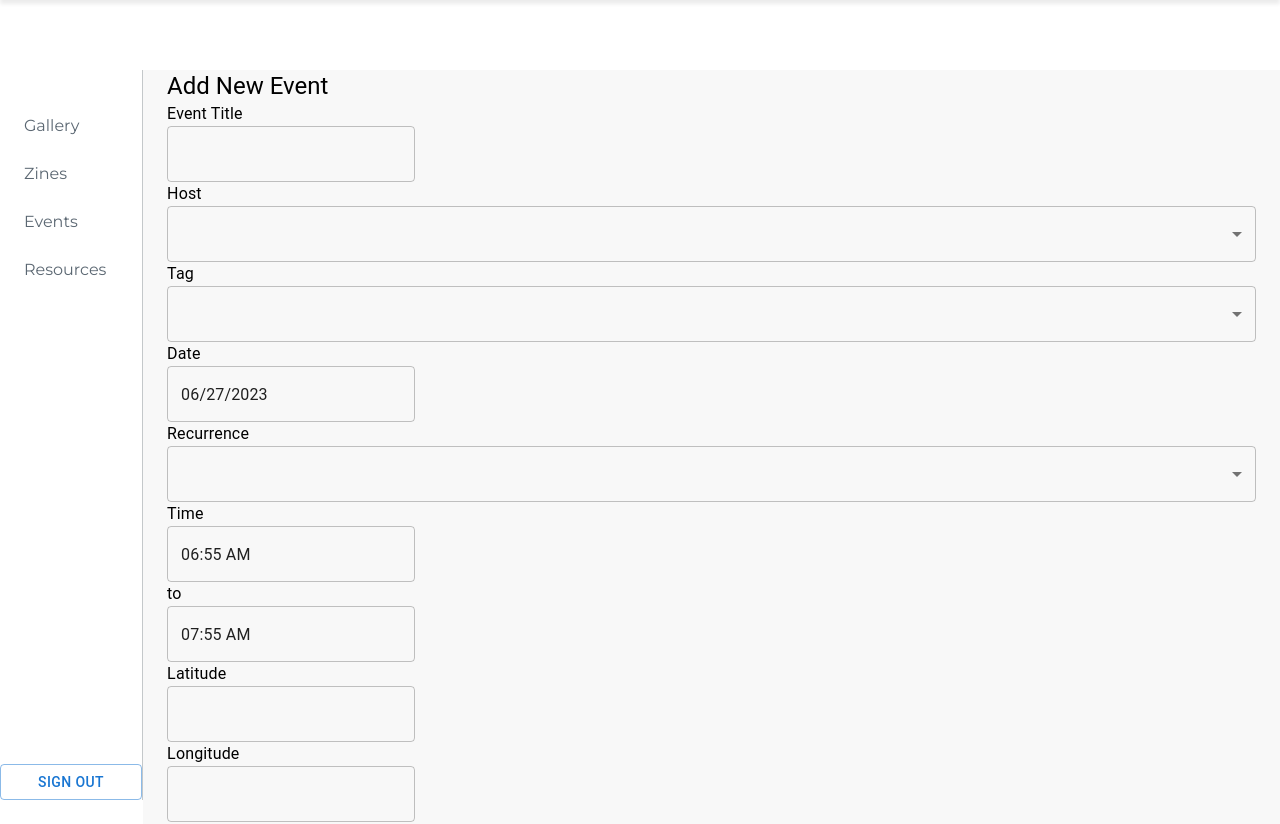
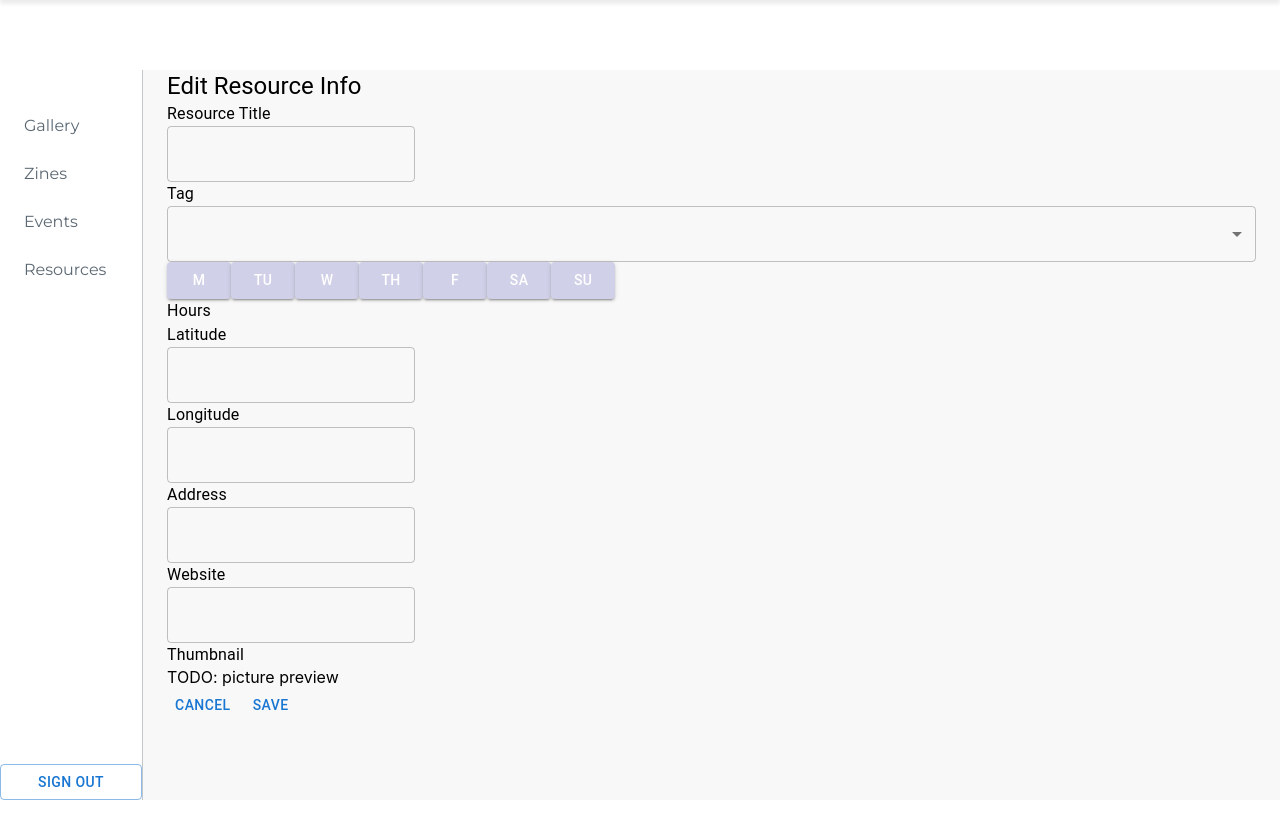
Before and after one commit to lablueprint/skid-row-arts-alliance, a React (Create React App) app in the folder website/: page /resources/add in a window 1280 px wide. Shown: the top 824 px of the page. After the commit the page ends 800 px from the top, so only its background shows below. Built offline with nearby package versions, Linux system fonts and the light colour scheme; sample sign-in values are in the browser's storage.

Commit message:
added working selected days button

```diff
--- a/website/src/Pages/ResourcesPage/AddResourcePage.jsx
+++ b/website/src/Pages/ResourcesPage/AddResourcePage.jsx
@@ -3,10 +3,10 @@ import {
   Box, Button, Container, FormControl, MenuItem, Select, TextField, Typography,
 } from '@mui/material';
 import { useNavigate } from 'react-router-dom';
-import { AdapterDayjs } from '@mui/x-date-pickers/AdapterDayjs';
-import { LocalizationProvider } from '@mui/x-date-pickers/LocalizationProvider';
-import { DatePicker, TimePicker } from '@mui/x-date-pickers';
-import dayjs from 'dayjs';
+// import { AdapterDayjs } from '@mui/x-date-pickers/AdapterDayjs';
+// import { LocalizationProvider } from '@mui/x-date-pickers/LocalizationProvider';
+// import { DatePicker, TimePicker } from '@mui/x-date-pickers';
+// import dayjs from 'dayjs';
 import { useSelector } from 'react-redux';
 import axios from 'axios';
 
@@ -16,30 +16,30 @@ function AddResourcePage() {
   const navigate = useNavigate();
 
   const [title, setTitle] = useState('');
-  const [host, setHost] = useState('');
   const [tag, setTag] = useState('');
-  const [date, setDate] = useState(dayjs());
-  const [recurrence, setRecurrence] = useState('');
-  const [startTime, setStartTime] = useState(dayjs());
-  const [endTime, setEndTime] = useState(dayjs().add(1, 'h'));
+  const [days, setDays] = useState([]);
+  //   const [startTime, setStartTime] = useState(dayjs());
+  //   const [endTime, setEndTime] = useState(dayjs().add(1, 'h'));
   const [latitude, setLatitude] = useState('');
   const [longitude, setLongitude] = useState('');
   const [address, setAddress] = useState('');
-  const [description, setDescription] = useState('');
+  const [website, setWebsite] = useState('');
 
-  const backToEvents = () => {
-    navigate('/events');
+  const updateDays = (num) => {
+    const updatedDaysStatus = [...days];
+    updatedDaysStatus[num] = updatedDaysStatus[num] ? 1 : 0;
+    setDays(updatedDaysStatus);
   };
 
-  const createEvent = async () => {
-    const week = date.week() - date.startOf('month').week() + 1;
+  const backToResources = () => {
+    navigate('/resources');
+  };
+
+  const createResource = async () => {
+    // TODO: update for resources
     const dateDetails = {
-      recurring: recurrence,
-      date: dayjs(date).format('YYYY-MM-DD'),
-      day: date.day(),
-      week,
-      startTime: startTime.format('h:mm a'),
-      endTime: endTime.format('h:mm a'),
+    //   startTime: startTime.format('h:mm a'),
+    //   endTime: endTime.format('h:mm a'),
     };
     const locationDetails = {
       address,
@@ -48,48 +48,30 @@ function AddResourcePage() {
         longitude: Number(longitude),
       },
     };
-    const newEvent = {
+    const newResource = {
       title,
       dateDetails,
       locationDetails,
-      host,
-      description,
       tag,
+      website,
     };
-    await axios.post('http://localhost:4000/event/create', newEvent, {
+    await axios.post('http://localhost:4000/resource/post', newResource, {
       headers: authHeader,
     });
-    backToEvents();
+    backToResources();
   };
 
   return (
     <Container>
       <Box>
-        <Typography variant="h5">Add New Event</Typography>
+        <Typography variant="h5">Edit Resource Info</Typography>
       </Box>
       <Box>
-        <Typography>Event Title</Typography>
+        <Typography>Resource Title</Typography>
         <TextField
           value={title}
           onChange={(e) => setTitle(e.target.value)}
         />
-      </Box>
-      <Box>
-        <Box>
-          <Typography>Host</Typography>
-          <FormControl fullWidth>
-            <Select
-              value={host}
-              onChange={(e) => {
-                setHost(e.target.value);
-              }}
-            >
-              <MenuItem value="Los Angeles Poverty Department">Los Angeles Poverty Department</MenuItem>
-              <MenuItem value="Piece by Piece">Piece by Piece</MenuItem>
-              <MenuItem value="Street Symphony">Street Symphony</MenuItem>
-              <MenuItem value="Urban Voices Project">Urban Voices Project</MenuItem>
-            </Select>
-          </FormControl>
       </Box>
       <Box>
         <Typography>Tag</Typography>
@@ -100,46 +82,77 @@ function AddResourcePage() {
               setTag(e.target.value);
             }}
           >
-              <MenuItem value="visual art">visual art</MenuItem>
-              <MenuItem value="film">film</MenuItem>
-              <MenuItem value="music">music</MenuItem>
-              <MenuItem value="art-related community event">art-related community event</MenuItem>
-              <MenuItem value="performance / theater">performance / theater</MenuItem>
-              <MenuItem value="spoken word">spoken word</MenuItem>
-              <MenuItem value="miscellaneous">miscellaneous</MenuItem>
+            <MenuItem value="food">food</MenuItem>
+            <MenuItem value="shelter">shelter</MenuItem>
+            <MenuItem value="health">health</MenuItem>
+            <MenuItem value="legal services">legal services</MenuItem>
+            <MenuItem value="shower">shower</MenuItem>
+            <MenuItem value="mission">mission</MenuItem>
+            <MenuItem value="social services">social services</MenuItem>
           </Select>
         </FormControl>
       </Box>
+      <Box sx={{ display: 'flex' }}>
+        <Button
+          variant="contained"
+          style={{ backgroundColor: days[0] ? '#4C4C9B' : '#D0D0E8' }}
+          onClick={() => updateDays(0)}
+        >
+          M
+
+        </Button>
+        <Button
+          variant="contained"
+          style={{ backgroundColor: days[1] ? '#4C4C9B' : '#D0D0E8' }}
+          onClick={() => updateDays(1)}
+        >
+          Tu
+
+        </Button>
+        <Button
+          variant="contained"
+          style={{ backgroundColor: days[2] ? '#4C4C9B' : '#D0D0E8' }}
+          onClick={() => updateDays(2)}
+        >
+          W
+
+        </Button>
+        <Button
+          variant="contained"
+          style={{ backgroundColor: days[3] ? '#4C4C9B' : '#D0D0E8' }}
+          onClick={() => updateDays(3)}
+        >
+          Th
+
+        </Button>
+        <Button
+          variant="contained"
+          style={{ backgroundColor: days[4] ? '#4C4C9B' : '#D0D0E8' }}
+          onClick={() => updateDays(4)}
+        >
+          F
+
+        </Button>
+        <Button
+          variant="contained"
+          style={{ backgroundColor: days[5] ? '#4C4C9B' : '#D0D0E8' }}
+          onClick={() => updateDays(5)}
+        >
+          Sa
+
+        </Button>
+        <Button
+          variant="contained"
+          style={{ backgroundColor: days[6] ? '#4C4C9B' : '#D0D0E8' }}
+          onClick={() => updateDays(6)}
+        >
+          Su
+
+        </Button>
       </Box>
       <Box>
-        <Box>
-          <Typography>Date</Typography>
-          <LocalizationProvider dateAdapter={AdapterDayjs}>
-            <DatePicker
-              value={date}
-              onChange={(newDate) => setDate(newDate)}
-            />
-          </LocalizationProvider>
-        </Box>
-        <Box>
-          <Typography>Recurrence</Typography>
-          <FormControl fullWidth>
-            <Select
-              value={recurrence}
-              onChange={(e) => {
-                setRecurrence(e.target.value);
-              }}
-            >
-              <MenuItem value="Does not repeat">Does not repeat</MenuItem>
-              <MenuItem value="Weekly">Weekly</MenuItem>
-              <MenuItem value="Monthly">Monthly</MenuItem>
-            </Select>
-          </FormControl>
-        </Box>
-      </Box>
-      <Box>
-        <Typography>Time</Typography>
-        <Box>
+        <Typography>Hours</Typography>
+        {/* <Box>
           <LocalizationProvider dateAdapter={AdapterDayjs}>
             <TimePicker
               value={startTime}
@@ -155,7 +168,7 @@ function AddResourcePage() {
               onChange={(newTime) => setEndTime(newTime)}
             />
           </LocalizationProvider>
-        </Box>
+        </Box> */}
       </Box>
       <Box>
         <Box>
@@ -181,15 +194,19 @@ function AddResourcePage() {
         />
       </Box>
       <Box>
-        <Typography>Description</Typography>
+        <Typography>Website</Typography>
         <TextField
-          value={description}
-          onChange={(e) => setDescription(e.target.value)}
+          value={website}
+          onChange={(e) => setWebsite(e.target.value)}
         />
       </Box>
       <Box>
-        <Button onClick={() => backToEvents()}>Cancel</Button>
-        <Button onClick={() => createEvent()}>Save</Button>
+        <Typography>Thumbnail</Typography>
+        TODO: picture preview
+      </Box>
+      <Box>
+        <Button onClick={() => backToResources()}>Cancel</Button>
+        <Button onClick={() => createResource()}>Save</Button>
       </Box>
     </Container>
   );
--- a/website/src/Pages/ResourcesPage/EditResourcePage.jsx
+++ b/website/src/Pages/ResourcesPage/EditResourcePage.jsx
@@ -3,17 +3,17 @@ import {
   Box, Button, Container, FormControl, MenuItem, Select, TextField, Typography,
 } from '@mui/material';
 import { useLocation, useNavigate } from 'react-router-dom';
-import { AdapterDayjs } from '@mui/x-date-pickers/AdapterDayjs';
-import { LocalizationProvider } from '@mui/x-date-pickers/LocalizationProvider';
-import { DatePicker, TimePicker } from '@mui/x-date-pickers';
-import dayjs from 'dayjs';
+// import { AdapterDayjs } from '@mui/x-date-pickers/AdapterDayjs';
+// import { LocalizationProvider } from '@mui/x-date-pickers/LocalizationProvider';
+// import { TimePicker } from '@mui/x-date-pickers';
+// import dayjs from 'dayjs';
 import { useSelector } from 'react-redux';
 import axios from 'axios';
 
 function EditResourcePage() {
   const location = useLocation();
   const {
-    eventDetails,
+    resourceDetails,
   } = location.state;
 
   const { authHeader } = useSelector((state) => state.sliceAuth);
@@ -21,44 +21,42 @@ function EditResourcePage() {
   const navigate = useNavigate();
 
   const [title, setTitle] = useState('');
-  const [host, setHost] = useState('');
   const [tag, setTag] = useState('');
-  const [date, setDate] = useState(dayjs());
-  const [recurrence, setRecurrence] = useState('');
-  const [startTime, setStartTime] = useState(dayjs());
-  const [endTime, setEndTime] = useState(dayjs().add(1, 'h'));
+  const [days, setDays] = useState([]);
+  //   const [startTime, setStartTime] = useState(dayjs());
+  //   const [endTime, setEndTime] = useState(dayjs().add(1, 'h'));
   const [latitude, setLatitude] = useState('');
   const [longitude, setLongitude] = useState('');
   const [address, setAddress] = useState('');
-  const [description, setDescription] = useState('');
+  const [website, setWebsite] = useState('');
 
   useEffect(() => {
-    setTitle(eventDetails.title);
-    setHost(eventDetails.host);
-    setTag(eventDetails.tag);
-    setDate(dayjs(eventDetails.dateDetails.date));
-    setRecurrence(eventDetails.dateDetails.recurring);
-    setStartTime(dayjs(eventDetails.dateDetails.startTime, 'h:mm a'));
-    setEndTime(dayjs(eventDetails.dateDetails.endTime, 'h:mm a'));
-    setLatitude(eventDetails.locationDetails.coordinates.latitude);
-    setLongitude(eventDetails.locationDetails.coordinates.longitude);
-    setAddress(eventDetails.locationDetails.address);
-    setDescription(eventDetails.description);
+    setTitle(resourceDetails.title);
+    setTag(resourceDetails.tag);
+    setDays(resourceDetails.days);
+    // setStartTime(dayjs(resourceDetails.dateDetails.startTime, 'h:mm a'));
+    // setEndTime(dayjs(resourceDetails.dateDetails.endTime, 'h:mm a'));
+    // setLatitude(resourceDetails.locationDetails.coordinates.latitude);
+    // setLongitude(resourceDetails.locationDetails.coordinates.longitude);
+    // setAddress(resourceDetails.locationDetails.address);
+    // setWebsite(resourceDetails.website);
   }, []);
 
-  const backToEvents = () => {
-    navigate('/events');
+  const updateDays = (num) => {
+    const updatedDaysStatus = [...days];
+    updatedDaysStatus[num] = updatedDaysStatus[num] ? 0 : 1;
+    setDays(updatedDaysStatus);
   };
 
-  const editEvent = async () => {
-    const week = date.week() - date.startOf('month').week() + 1;
+  const backToResources = () => {
+    navigate('/resources');
+  };
+
+  const editResource = async () => {
+    // TODO: update for resources
     const dateDetails = {
-      recurring: recurrence,
-      date: dayjs(date).format('YYYY-MM-DD'),
-      day: date.day(),
-      week,
-      startTime: startTime.format('h:mm a'),
-      endTime: endTime.format('h:mm a'),
+    //   startTime: startTime.format('h:mm a'),
+    //   endTime: endTime.format('h:mm a'),
     };
     const locationDetails = {
       address,
@@ -67,48 +65,30 @@ function EditResourcePage() {
         longitude: Number(longitude),
       },
     };
-    const updatedEvent = {
+    const updatedResource = {
       title,
       dateDetails,
       locationDetails,
-      host,
-      description,
       tag,
+      website,
     };
-    await axios.patch(`http://localhost:4000/event/update/${eventDetails._id}`, updatedEvent, {
+    await axios.patch(`http://localhost:4000/resource/update/${resourceDetails._id}`, updatedResource, {
       headers: authHeader,
     });
-    backToEvents();
+    backToResources();
   };
 
   return (
     <Container>
       <Box>
-        <Typography variant="h5">Edit Event Info</Typography>
+        <Typography variant="h5">Edit Resource Info</Typography>
       </Box>
       <Box>
-        <Typography>Event Title</Typography>
+        <Typography>Resource Title</Typography>
         <TextField
           value={title}
           onChange={(e) => setTitle(e.target.value)}
         />
-      </Box>
-      <Box>
-        <Box>
-          <Typography>Host</Typography>
-          <FormControl fullWidth>
-            <Select
-              value={host}
-              onChange={(e) => {
-                setHost(e.target.value);
-              }}
-            >
-              <MenuItem value="Los Angeles Poverty Department">Los Angeles Poverty Department</MenuItem>
-              <MenuItem value="Piece by Piece">Piece by Piece</MenuItem>
-              <MenuItem value="Street Symphony">Street Symphony</MenuItem>
-              <MenuItem value="Urban Voices Project">Urban Voices Project</MenuItem>
-            </Select>
-          </FormControl>
       </Box>
       <Box>
         <Typography>Tag</Typography>
@@ -119,46 +99,77 @@ function EditResourcePage() {
               setTag(e.target.value);
             }}
           >
-              <MenuItem value="visual art">visual art</MenuItem>
-              <MenuItem value="film">film</MenuItem>
-              <MenuItem value="music">music</MenuItem>
-              <MenuItem value="art-related community event">art-related community event</MenuItem>
-              <MenuItem value="performance / theater">performance / theater</MenuItem>
-              <MenuItem value="spoken word">spoken word</MenuItem>
-              <MenuItem value="miscellaneous">miscellaneous</MenuItem>
+            <MenuItem value="food">food</MenuItem>
+            <MenuItem value="shelter">shelter</MenuItem>
+            <MenuItem value="health">health</MenuItem>
+            <MenuItem value="legal services">legal services</MenuItem>
+            <MenuItem value="shower">shower</MenuItem>
+            <MenuItem value="mission">mission</MenuItem>
+            <MenuItem value="social services">social services</MenuItem>
           </Select>
         </FormControl>
       </Box>
+      <Box sx={{ display: 'flex' }}>
+        <Button
+          variant="contained"
+          style={{ backgroundColor: days[0] ? '#4C4C9B' : '#D0D0E8' }}
+          onClick={() => updateDays(0)}
+        >
+          M
+
+        </Button>
+        <Button
+          variant="contained"
+          style={{ backgroundColor: days[1] ? '#4C4C9B' : '#D0D0E8' }}
+          onClick={() => updateDays(1)}
+        >
+          Tu
+
+        </Button>
+        <Button
+          variant="contained"
+          style={{ backgroundColor: days[2] ? '#4C4C9B' : '#D0D0E8' }}
+          onClick={() => updateDays(2)}
+        >
+          W
+
+        </Button>
+        <Button
+          variant="contained"
+          style={{ backgroundColor: days[3] ? '#4C4C9B' : '#D0D0E8' }}
+          onClick={() => updateDays(3)}
+        >
+          Th
+
+        </Button>
+        <Button
+          variant="contained"
+          style={{ backgroundColor: days[4] ? '#4C4C9B' : '#D0D0E8' }}
+          onClick={() => updateDays(4)}
+        >
+          F
+
+        </Button>
+        <Button
+          variant="contained"
+          style={{ backgroundColor: days[5] ? '#4C4C9B' : '#D0D0E8' }}
+          onClick={() => updateDays(5)}
+        >
+          Sa
+
+        </Button>
+        <Button
+          variant="contained"
+          style={{ backgroundColor: days[6] ? '#4C4C9B' : '#D0D0E8' }}
+          onClick={() => updateDays(6)}
+        >
+          Su
+
+        </Button>
       </Box>
       <Box>
-        <Box>
-          <Typography>Date</Typography>
-          <LocalizationProvider dateAdapter={AdapterDayjs}>
-            <DatePicker
-              value={date}
-              onChange={(newDate) => setDate(newDate)}
-            />
-          </LocalizationProvider>
-        </Box>
-        <Box>
-          <Typography>Recurrence</Typography>
-          <FormControl fullWidth>
-            <Select
-              value={recurrence}
-              onChange={(e) => {
-                setRecurrence(e.target.value);
-              }}
-            >
-              <MenuItem value="Does not repeat">Does not repeat</MenuItem>
-              <MenuItem value="Weekly">Weekly</MenuItem>
-              <MenuItem value="Monthly">Monthly</MenuItem>
-            </Select>
-          </FormControl>
-        </Box>
-      </Box>
-      <Box>
-        <Typography>Time</Typography>
-        <Box>
+        <Typography>Hours</Typography>
+        {/* <Box>
           <LocalizationProvider dateAdapter={AdapterDayjs}>
             <TimePicker
               value={startTime}
@@ -174,7 +185,7 @@ function EditResourcePage() {
               onChange={(newTime) => setEndTime(newTime)}
             />
           </LocalizationProvider>
-        </Box>
+        </Box> */}
       </Box>
       <Box>
         <Box>
@@ -200,15 +211,19 @@ function EditResourcePage() {
         />
       </Box>
       <Box>
-        <Typography>Description</Typography>
+        <Typography>Website</Typography>
         <TextField
-          value={description}
-          onChange={(e) => setDescription(e.target.value)}
+          value={website}
+          onChange={(e) => setWebsite(e.target.value)}
         />
       </Box>
       <Box>
-        <Button onClick={() => backToEvents()}>Cancel</Button>
-        <Button onClick={() => editEvent()}>Save</Button>
+        <Typography>Thumbnail</Typography>
+        TODO: picture preview
+      </Box>
+      <Box>
+        <Button onClick={() => backToResources()}>Cancel</Button>
+        <Button onClick={() => editResource()}>Save</Button>
       </Box>
     </Container>
   );
```
Also changed, not shown: website/src/Pages/ResourcesPage/ResourcesPage.jsx (+17 -12 lines). Lines whose indentation alone changed are shown as unchanged.
